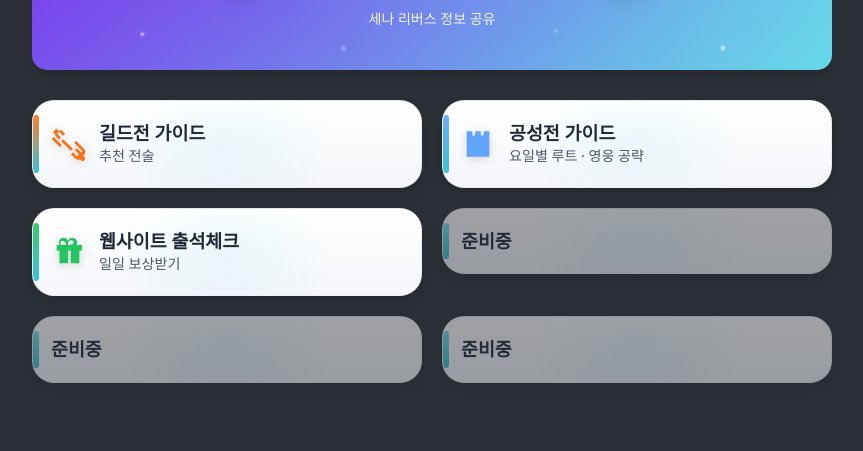
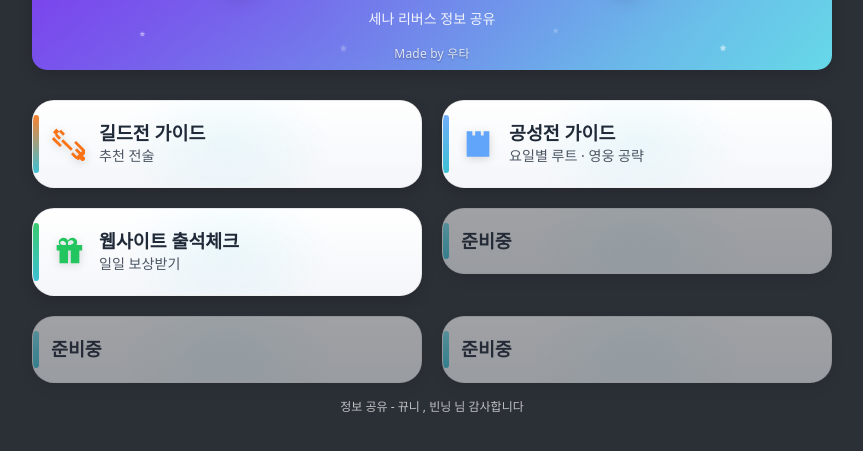
Before and after one commit to HyoZZi-ho/Star-guild-page, a plain HTML site: page index.html in a window 1280 px wide. Shown: the part 103-554 px from the top of the page, without its empty margins (208-1071 px from the left). Drawn offline with Linux system fonts and the light colour scheme.

Commit message:
index.html

```diff
--- a/index.html
+++ b/index.html
@@ -32,11 +32,26 @@
     .title-text .title-star{ color:#ffd166; text-shadow:0 1px 0 rgba(0,0,0,.2); }
     .tagline{ margin-top:6px; color:rgba(255,255,255,.9); font-size:14px; }
 
+    /* 배너 별 배경 */
     .stars{ position:absolute; inset:0; opacity:.6; z-index:0; }
     .stars use{ opacity:.5; animation:twinkle 6s ease-in-out infinite; }
     .stars use:nth-child(3n){ animation-duration:7.5s }
     .stars use:nth-child(4n){ animation-duration:9s }
     @keyframes twinkle{ 0%,100%{opacity:.25} 50%{opacity:.95} }
+
+    /* 배너 하단 크레딧 */
+    .banner-credit{
+      position:absolute;
+      left:50%;
+      bottom:8px;
+      transform:translateX(-50%);
+      font-size:12px;
+      color:rgba(255,255,255,.8);
+      text-shadow:0 1px 2px rgba(0,0,0,.35);
+      z-index:1;
+      pointer-events:none;
+      letter-spacing:.2px;
+    }
 
     /* 링크 기본 제거 */
     a{ text-decoration:none; color:inherit; }
@@ -151,6 +166,14 @@
       border-radius:16px; padding:18px;
       box-shadow:0 6px 12px rgba(0,0,0,.08);
     }
+
+    /* 메인 하단 크레딧 */
+    .home-credit{
+      margin-top:14px;
+      text-align:center;
+      color:rgba(255,255,255,.7);
+      font-size:12px;
+    }
   </style>
 </head>
 <body>
@@ -184,6 +207,9 @@
       </div>
       <div class="tagline">세나 리버스 정보 공유</div>
     </div>
+
+    <!-- 배너 하단 크레딧 -->
+    <div class="banner-credit">Made by 우타</div>
   </div>
 
   <!-- 뷰: 메인 -->
@@ -217,6 +243,9 @@
       <a href="#"><div class="menu-item disabled"><div class="text"><div class="title">준비중</div></div></div></a>
       <a href="#"><div class="menu-item disabled"><div class="text"><div class="title">준비중</div></div></div></a>
     </div>
+
+    <!-- 메인 하단 정보 공유 크레딧 -->
+    <div class="home-credit">정보 공유 - 뀨니 , 빈닝 님 감사합니다</div>
   </section>
 
   <!-- 뷰: 공성전 가이드 (요일 선택) -->
```
